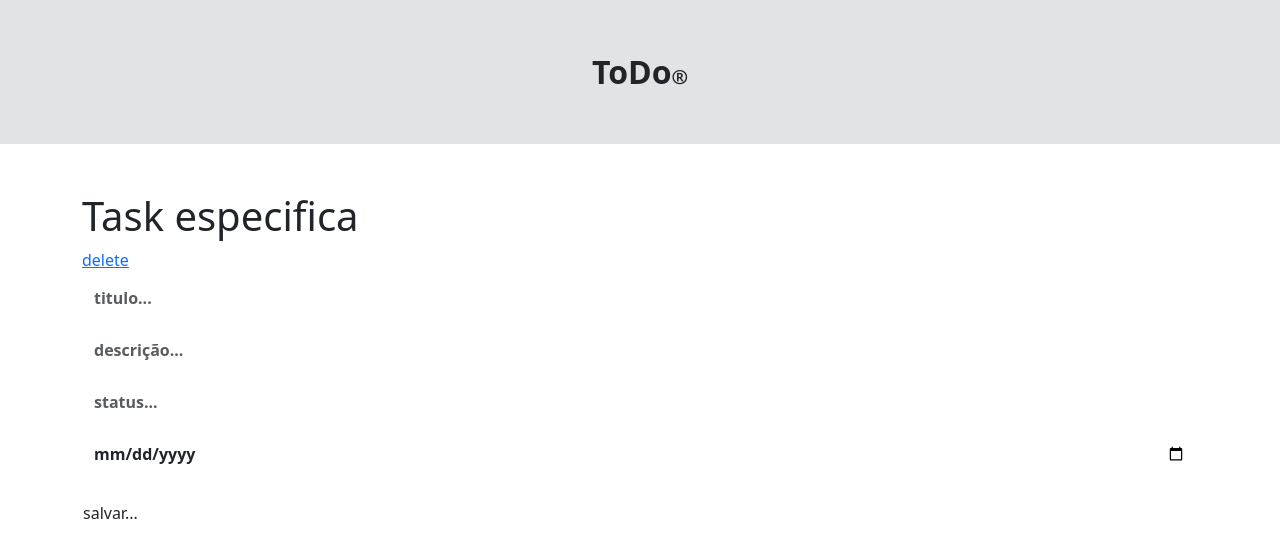
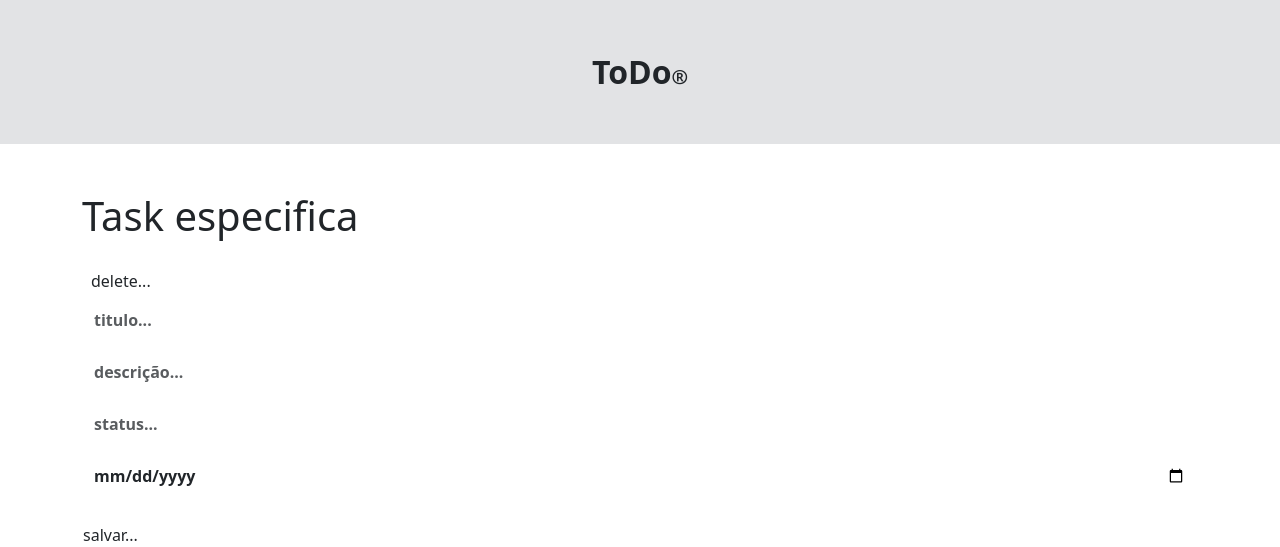
Before and after one commit to danielBRTanimacao/To-Do-python, a Django app: template ToDoApp/templates/pages/task.html in a window 1280 px wide. Shown: the top 547 px of the page. Run offline with Django 5.2, Linux system fonts and the light colour scheme; the template is opened without the code that fills it: values that come from a table or form of the project are taken from there, others are empty.

Commit message:
moving delete

```diff
--- a/ToDoApp/templates/pages/task.html
+++ b/ToDoApp/templates/pages/task.html
@@ -3,8 +3,8 @@
     {% include "partials/_header.html" %}
     <main class="container">
         <h1 class="pt-5">Task especifica</h1>
-        <span>
-            <a href="{% url "delete_task" task.id %}">delete</a>
+        <span class="ms-2">
+            <a class="btn btn-tasks" href="{% url "delete_task" task.id %}">delete...</a>
         </span>
         <form action="/" method="post" class="form-style">
             {% csrf_token %}
--- a/ToDoApp/urls.py
+++ b/ToDoApp/urls.py
@@ -7,5 +7,5 @@ urlpatterns = [
     path('create/', views.create_view, name='create'),
     path('logout/', views.logout_view, name='logout'),
     path('task/<str:name>/<int:id>/',  views.task_view, name='task'),
-    path('task/<int:id>/',  views.delete_task, name='delete_task')
+    path('delete/task/<int:id>/',  views.delete_task, name='delete_task')
 ]
```
